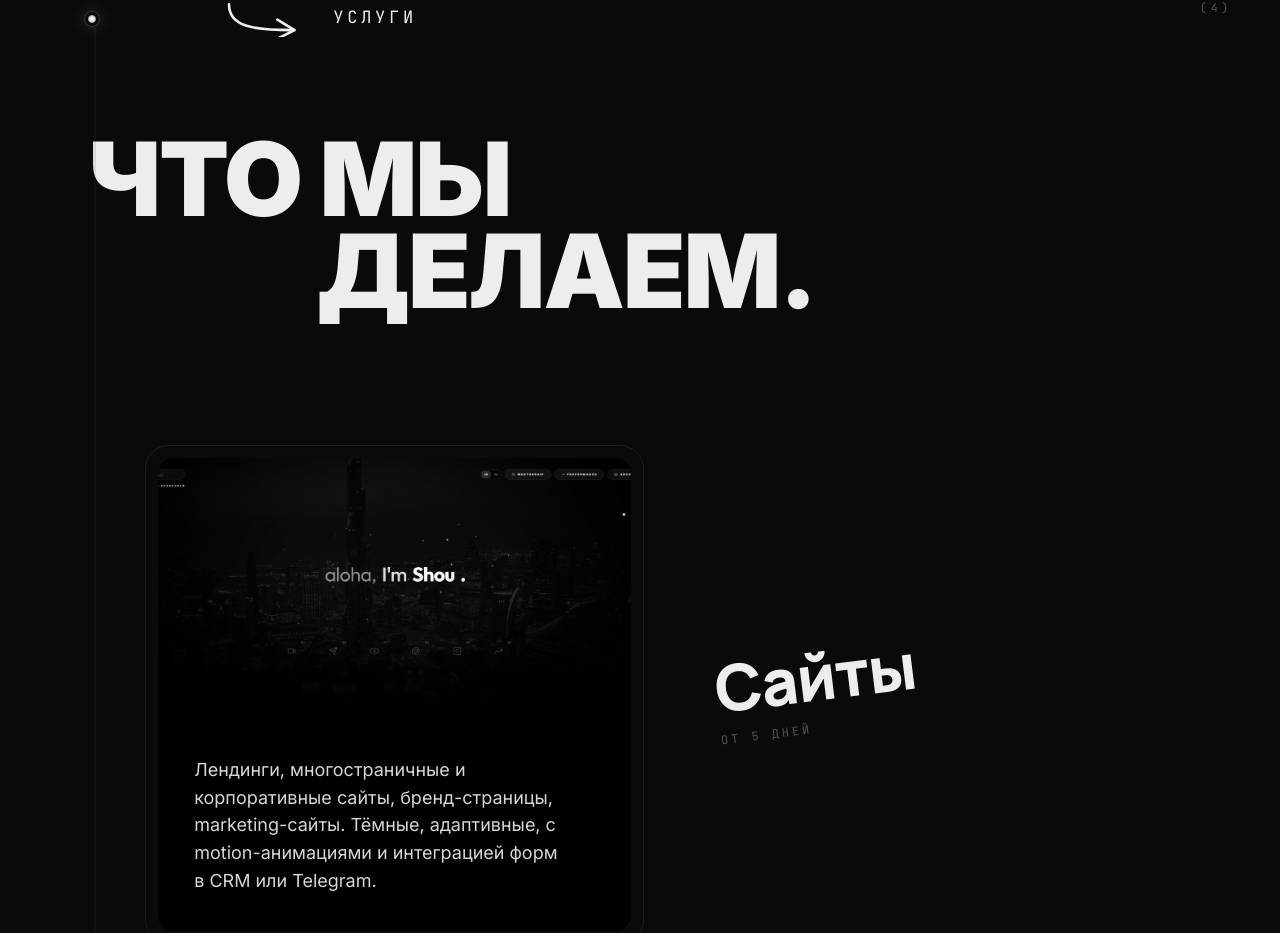
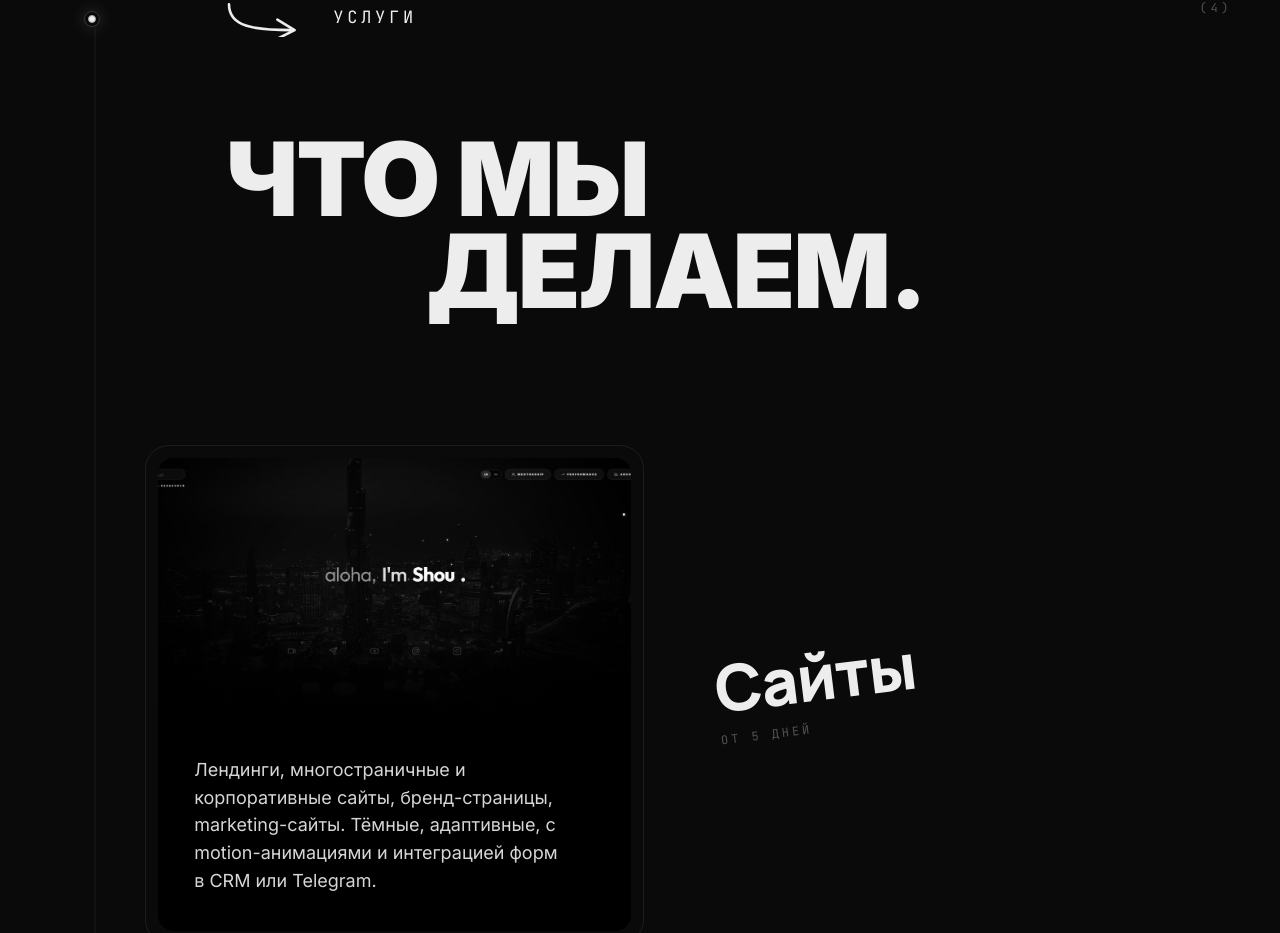
Before and after one commit to iamshouu/temat, a React (Vite) app: page / in a window 1280 px wide. Shown: the part 993-1926 px from the top of the page. Built offline with nearby package versions, Linux system fonts and the light colour scheme; a web font is replaced by a local one.

Commit message:
fix(services): align h2 'Что мы делаем' with SectionLabel left edge (md:pl-[8%] lg:pl-[12%])

```diff
--- a/src/components/Services.tsx
+++ b/src/components/Services.tsx
@@ -42,7 +42,7 @@ export function Services() {
       <SectionLabel label="услуги" count="(4)" />
 
       <h2
-        className="font-display font-black uppercase leading-[0.9] tracking-[-0.02em] mb-20 md:mb-32"
+        className="font-display font-black uppercase leading-[0.9] tracking-[-0.02em] mb-20 md:mb-32 md:pl-[8%] lg:pl-[12%]"
         style={{
           fontSize: 'clamp(48px, 8vw, 120px)',
           fontVariationSettings: '"opsz" 24, "wght" 900',
```
